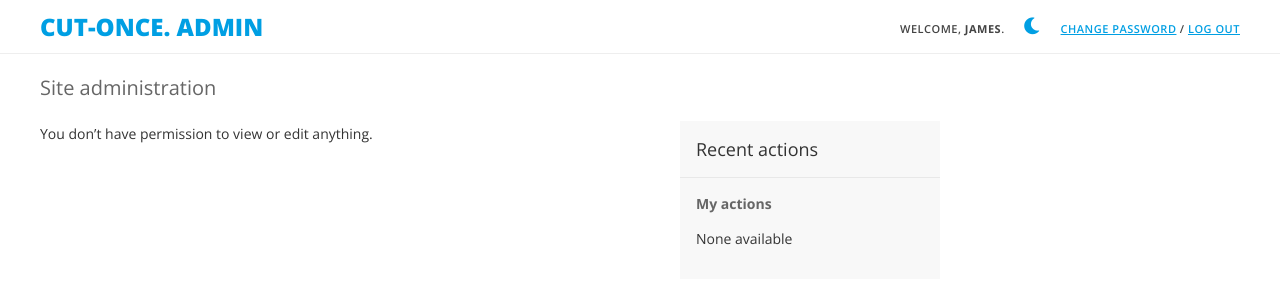
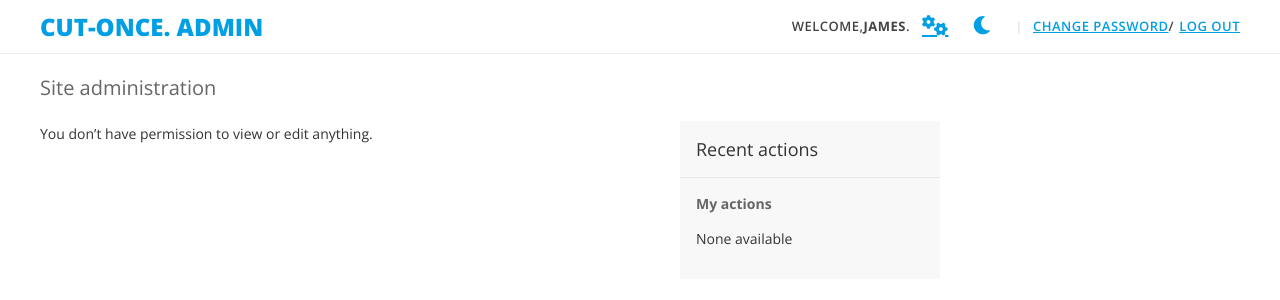
Before and after one commit to jamesbinkie/Cut-Once, a Django app: page /admin/ in a window 1280 px wide. Shown: the top 300 px of the page. Run offline with Django 4.2, Linux system fonts and the light colour scheme; a user stored in the database is signed in; data comes from the database, SQL or seed files in the repository; data that the repository does not hold is empty.

Commit message:
Update base_site.html

```diff
--- a/templates/admin/base_site.html
+++ b/templates/admin/base_site.html
@@ -10,12 +10,12 @@
 <link rel="stylesheet" href="https://cdnjs.cloudflare.com/ajax/libs/font-awesome/6.0.0/css/all.min.css">
 
 <style>
-    /* 1. Remove default system theme toggles */
+    /* 1. Force remove default system theme toggles */
     #header #theme-toggle, .theme-toggle, .header-actions {
         display: none !important;
     }
 
-    /* 2. Admin Header Layout - Custom padding and White BG */
+    /* 2. Admin Header Layout - White Background for Light Mode */
     #header {
         display: flex !important;
         justify-content: space-between !important;
@@ -26,7 +26,7 @@
         height: auto !important;
     }
 
-    /* 3. Branding & Typography - Signature Blue */
+    /* 3. Branding & Typography */
     body, #content {
         font-family: 'Open Sans', sans-serif !important;
     }
@@ -39,37 +39,43 @@
         font-weight: 800 !important;
         text-transform: uppercase !important;
         background: transparent !important;
+        margin: 0 !important;
     }
 
-    /* 4. Top Right User Links Visibility - Light Mode Fix */
+    /* 4. Top Right User Links Visibility & Layout */
     #user-tools {
-        color: #444 !important; /* Dark text for "Welcome, User" */
+        color: #444 !important; /* Dark text for light mode */
         font-weight: 600 !important;
         padding: 0 !important;
         margin: 0 !important;
-        text-align: right !important;
+        display: flex !important; /* Ensure icons stay in a row */
+        align-items: center !important;
+        font-size: 13px !important;
     }
 
     #user-tools a,
     #user-tools a:link,
     #user-tools a:visited {
-        color: #009FE3 !important; /* Brand Blue for links */
+        color: #009FE3 !important;
         text-decoration: underline !important;
     }
 
-    #user-tools a:hover {
-        color: #444 !important;
-    }
-
-    /* 5. Custom Theme Toggle Button */
-    #custom-admin-toggle {
+    /* 5. Custom Button Styles (Cog and Moon) */
+    .custom-admin-btn {
         background: transparent !important;
         border: none !important;
         color: #009FE3 !important;
         cursor: pointer !important;
-        padding: 0 15px !important;
-        font-size: 1.2rem !important;
+        padding: 0 12px !important;
+        font-size: 1.3rem !important;
         transition: transform 0.2s !important;
+        display: inline-flex !important;
+        align-items: center !important;
+        text-decoration: none !important;
+    }
+
+    .custom-admin-btn:hover {
+        transform: scale(1.15);
     }
 
     /* 6. DARK MODE OVERRIDES */
@@ -79,7 +85,7 @@
     }
 
     html.dark #user-tools {
-        color: #f4f4f5 !important; /* Light text for Dark Mode */
+        color: #f4f4f5 !important;
     }
 
     html.dark div.breadcrumbs {
@@ -87,7 +93,8 @@
         color: #a1a1aa !important;
     }
 
-    /* Logout Form Styling */
+    /* Form and Text cleanup */
+    #logout-form { display: inline-block !important; margin-left: 5px !important; }
     #logout-form button {
         background: none !important;
         border: none !important;
@@ -100,9 +107,10 @@
 </style>
 
 <script>
+    // Theme Toggling Logic
     function toggleAdminTheme() {
         const isDark = document.documentElement.classList.toggle('dark');
-        const icon = document.querySelector('#custom-admin-toggle i');
+        const icon = document.querySelector('#theme-toggle-btn i');
 
         if (isDark) {
             localStorage.setItem('color-theme', 'dark');
@@ -115,9 +123,10 @@
         }
     }
 
+    // Initial load sync
     function initTheme() {
         const theme = localStorage.getItem('color-theme');
-        const icon = document.querySelector('#custom-admin-toggle i');
+        const icon = document.querySelector('#theme-toggle-btn i');
         if (theme === 'dark') {
             document.documentElement.classList.add('dark');
             document.documentElement.setAttribute('data-theme', 'dark');
@@ -137,9 +146,15 @@
 {% endblock %}
 
 {% block userlinks %}
-    <button id="custom-admin-toggle" onclick="toggleAdminTheme()" title="Toggle Dark/Light Mode">
+    <a href="{% url 'home' %}" class="custom-admin-btn" title="Back to Knowledge Base">
+        <i class="fa-solid fa-gears"></i>
+    </a>
+
+    <button id="theme-toggle-btn" class="custom-admin-btn" onclick="toggleAdminTheme()" title="Toggle Dark/Light Mode">
         <i class="fa-solid fa-moon"></i>
     </button>
+
+    <span style="margin: 0 10px; opacity: 0.2; font-weight: 300;">|</span>
 
     {% if user.is_active and user.is_staff %}
         {% url 'django-admindocs-docroot' as docsroot %}
@@ -152,7 +167,7 @@
         <a href="{% url 'admin:password_change' %}">{% translate 'Change password' %}</a> /
     {% endif %}
 
-    <form action="{% url 'admin:logout' %}" method="post" id="logout-form" style="display:inline;">
+    <form action="{% url 'admin:logout' %}" method="post" id="logout-form">
         {% csrf_token %}
         <button type="submit">
             {% translate 'Log out' %}
```
